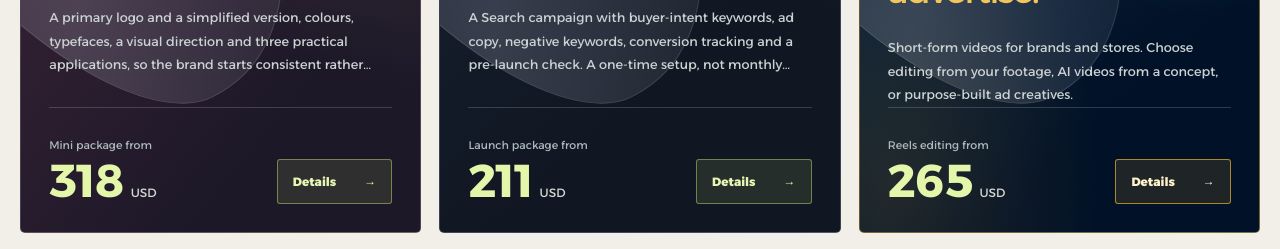
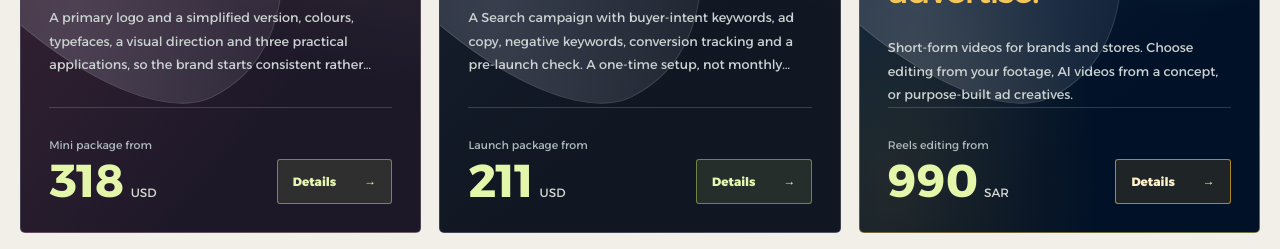
Before and after one commit to mohammedrashad2011-ui/Dewank-2026-website, a Next.js app: page /en/offers in a window 1280 px wide. Shown: the part 3280-3529 px from the top of the page. Built offline with nearby package versions, Linux system fonts and the light colour scheme.

Commit message:
fix(video): show location-based video pricing with Saudi default on English offers hub

```diff
--- a/app/(en)/en/offers/page.tsx
+++ b/app/(en)/en/offers/page.tsx
@@ -6,6 +6,7 @@ import { enMetadata } from "../_en/metadata";
 import { Footer } from "../_en/parity/footer";
 import { Header } from "../_en/parity/header";
 import { OfferPrice } from "../_en/lib/localized-price";
+import VideoOfferFromPrice from "../../../(ar)/offers/ai-video-production/video-offer-from-price";
 import { whatsappHref } from "../_en/lib/site";
 // The Arabic Offers hub's layout and styles, reused unchanged. English-only direction and type overrides follow.
 import "../../../(ar)/offers/offers-page.css";
@@ -169,7 +170,7 @@ export default function OffersPage() {
               <h2>{offer.title}<br /><em>{offer.hook}</em></h2>
               <p>{offer.text}</p>
               <div className="offer-card-meta">
-                <div><small>{offer.label}</small><OfferPrice offerKey={offer.offerKey} className="offer-price" /></div>
+                <div><small>{offer.label}</small>{offer.slug === "ai-video-production" ? <VideoOfferFromPrice locale="en" /> : <OfferPrice offerKey={offer.offerKey} className="offer-price" />}</div>
                 <span className="button primary">Details <span>→</span></span>
               </div>
             </article>
```
